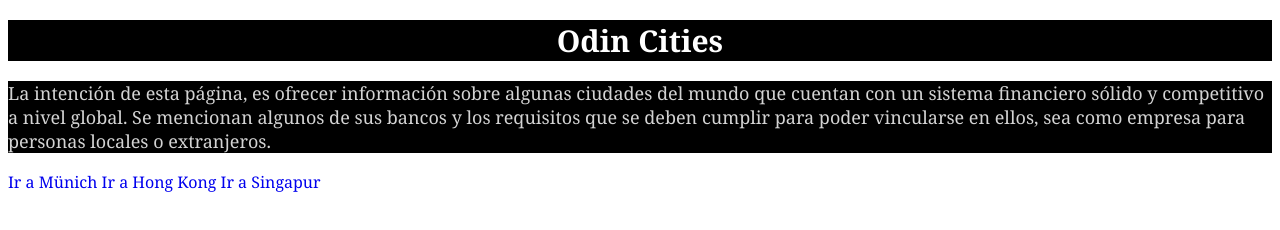
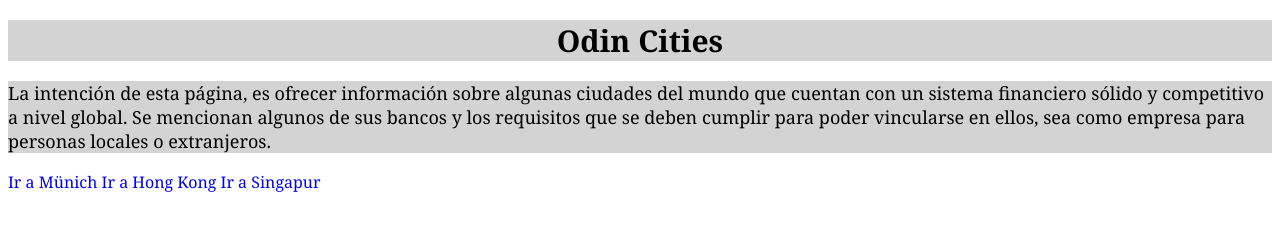
Before and after one commit to pixel-phy/ciudades, a plain HTML site: page index.html in a window 1280 px wide. Drawn offline with Linux system fonts and the light colour scheme.

Commit message:
Cambio de color de letras

```diff
--- a/cities/ciudades.css
+++ b/cities/ciudades.css
@@ -3,7 +3,7 @@
 }
 h1 {
     font-size: 28px;
-    color: white;
+    color: black;
     font-weight: bold;
     text-align: center;
 }
@@ -15,6 +15,6 @@ img {
 
 .introduccion {
     text-align: justify;
-    color: lightgray;
-    background-color: black;
+    color: black;
+    background-color: lightgray;
 }
--- a/style.css
+++ b/style.css
@@ -5,17 +5,17 @@ h1 {
     font-weight: bold;
     font-size: 30px;
     text-align: center;
-    color:white;
-    background-color: black;
+    color:black;
+    background-color:lightgray;
 }
 .introduccion {
-    color: lightgray;
+    color:black;
     font-size: 18px;
-    background-color: black;
+    background-color: lightgray;
 }
 .ciudad {
     text-decoration: none;
 }
 .ciudad:hover {
-    color:yellow;
+    color:blue;
 }
```
